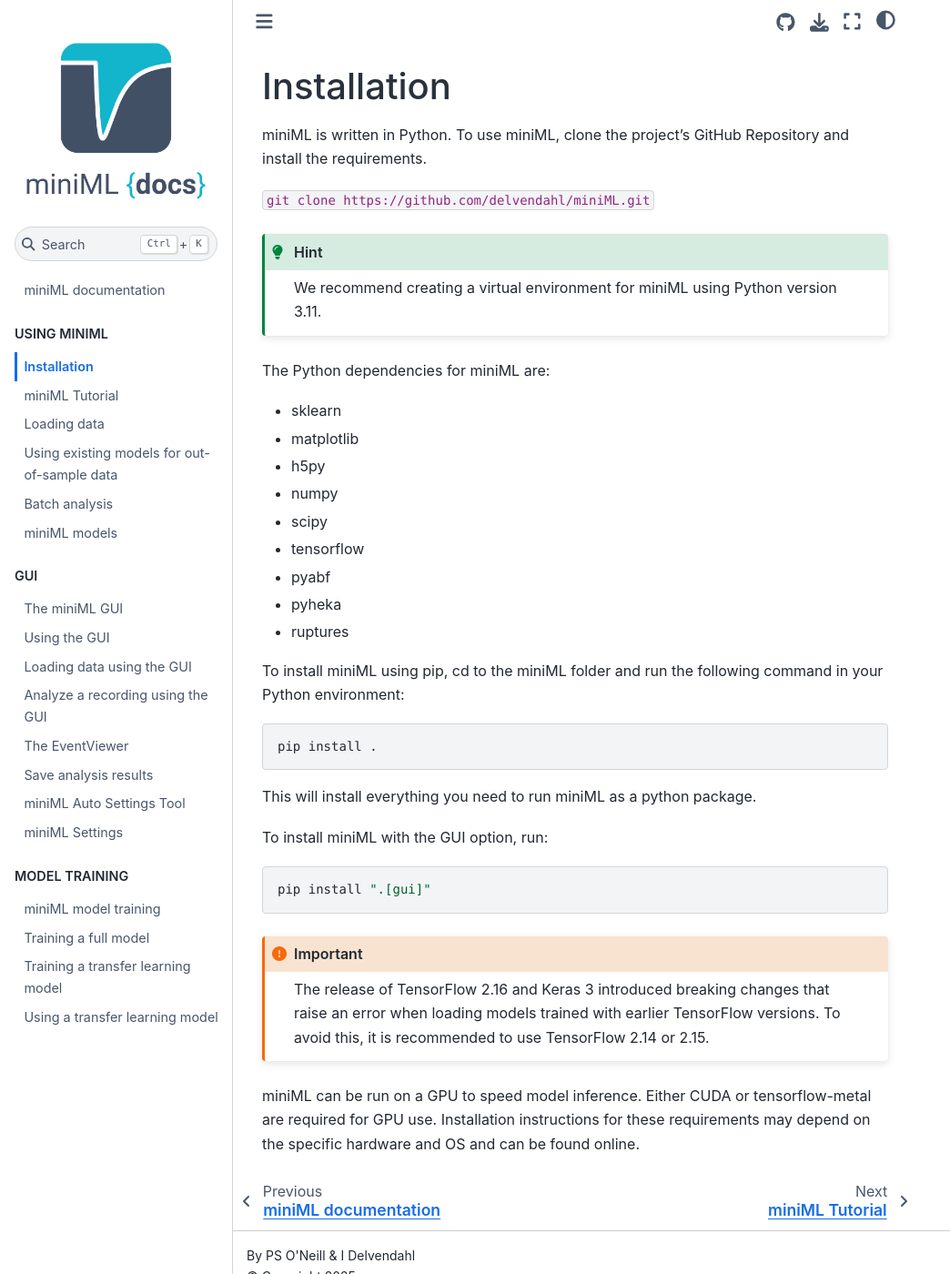
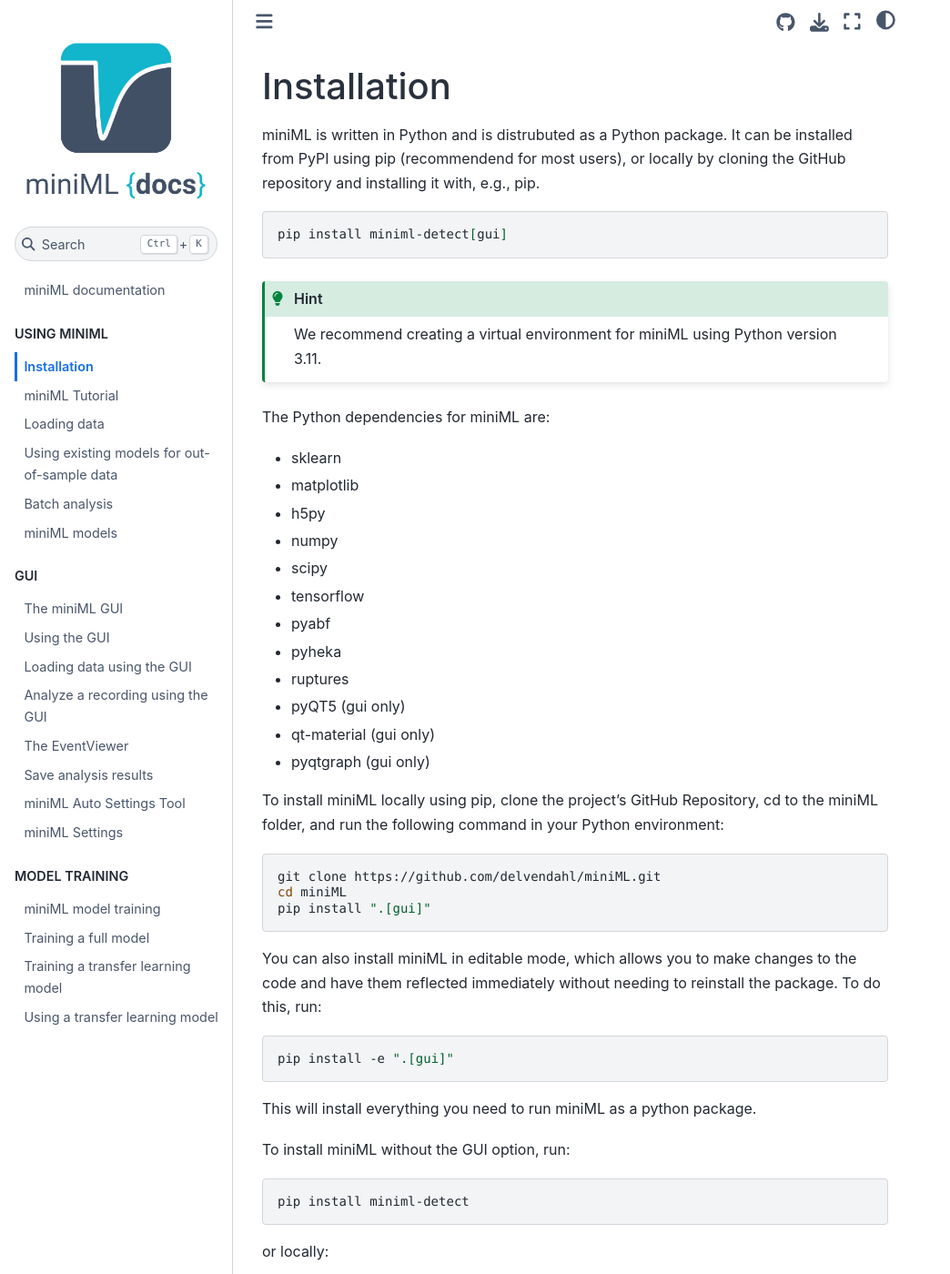
Before and after one commit to delvendahl/miniML, a Jupyter Book: the page built from docs/general/installation.md, in a window 1280 px wide and 1400 px high. Shown: the whole window at 91% size, without its empty margins (0-1044 px from the left). Built offline with Jupyter Book 1.0.4 settings and Sphinx 7.4.7 and the Sphinx Book theme 1.1.4, drawn with Linux system fonts in a browser that asks for light colours.

Commit message:
:books: update docs for instsallation

````diff
--- a/docs/general/installation.md
+++ b/docs/general/installation.md
@@ -1,8 +1,10 @@
 # Installation
 
-miniML is written in Python. To use miniML, clone the project's GitHub Repository and install the requirements.
+miniML is written in Python and is distrubuted as a Python package. It can be installed from PyPI using pip (recommendend for most users), or locally by cloning the GitHub repository and installing it with, e.g., pip.
 
-`git clone https://github.com/delvendahl/miniML.git`
+```bash
+pip install miniml-detect[gui]
+```
 
 ```{hint}
 We recommend creating a virtual environment for miniML using Python version 3.11.
@@ -18,18 +20,39 @@
 - pyabf
 - pyheka
 - ruptures
+- pyQT5 (gui only)
+- qt-material (gui only)
+- pyqtgraph (gui only)
 
 
-To install miniML using pip, cd to the miniML folder and run the following command in your Python environment:
+To install miniML locally using pip, clone the project's GitHub Repository, cd to the miniML folder, and run the following command in your Python environment:
+
 ```bash
-pip install .
+git clone https://github.com/delvendahl/miniML.git
+cd miniML
+pip install ".[gui]"
 ```
+
+You can also install miniML in editable mode, which allows you to make changes to the code and have them reflected immediately without needing to reinstall the package. To do this, run:
+
+```bash
+pip install -e ".[gui]"
+```
+
+
 
 This will install everything you need to run miniML as a python package.
 
-To install miniML with the GUI option, run:
+To install miniML without the GUI option, run:
+
 ```bash
-pip install ".[gui]"
+pip install miniml-detect
+```
+
+or locally:
+
+```bash
+pip install .
 ```
 
 ```{important}
````
Also changed, not shown: docs/gui/gui_intro.md (+7 -0 lines).
